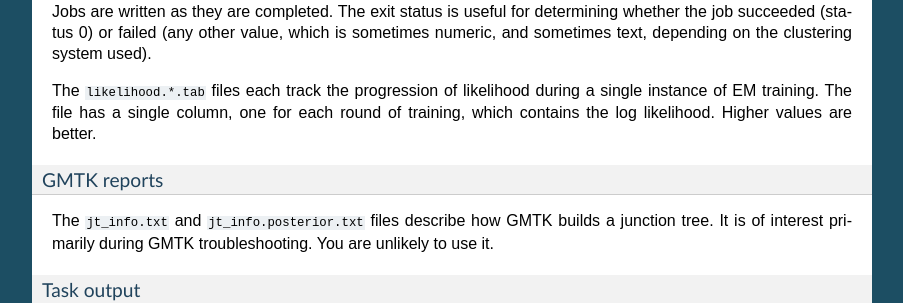
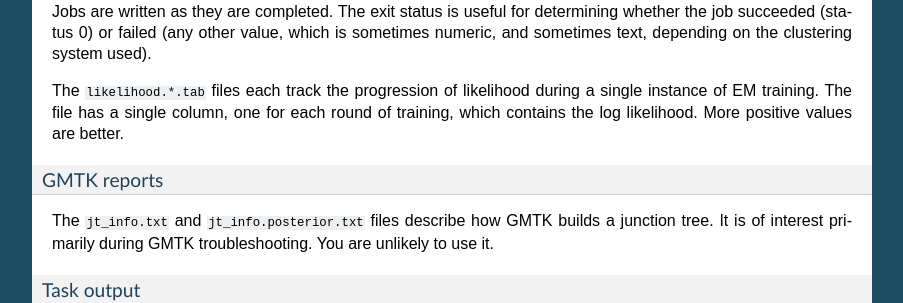
Before and after one commit to hoffmangroup/segway, a Sphinx documentation site: the page built from doc/segway.rst, in a window 1280 px wide and 900 px high, scrolled down 10448 px. Shown: the part 178-481 px from the top of the window, without its empty margins (198-1101 px from the left). Built offline with Sphinx 7.4.7, drawn with Linux system fonts in a browser that asks for light colours; formulas are drawn with MathJax 3.

Commit message:
remove svn-commit.tmp

```diff
--- a/doc/segway.rst
+++ b/doc/segway.rst
@@ -726,7 +726,7 @@ sometimes text, depending on the clustering system used).
 The ``likelihood.*.tab`` files each track the progression of
 likelihood during a single instance of EM training. The file has a
 single column, one for each round of training, which contains the log
-likelihood. Higher values are better.
+likelihood. More positive values are better.
 
 GMTK reports
 ~~~~~~~~~~~~
```
Also changed, not shown: 1 other file.
